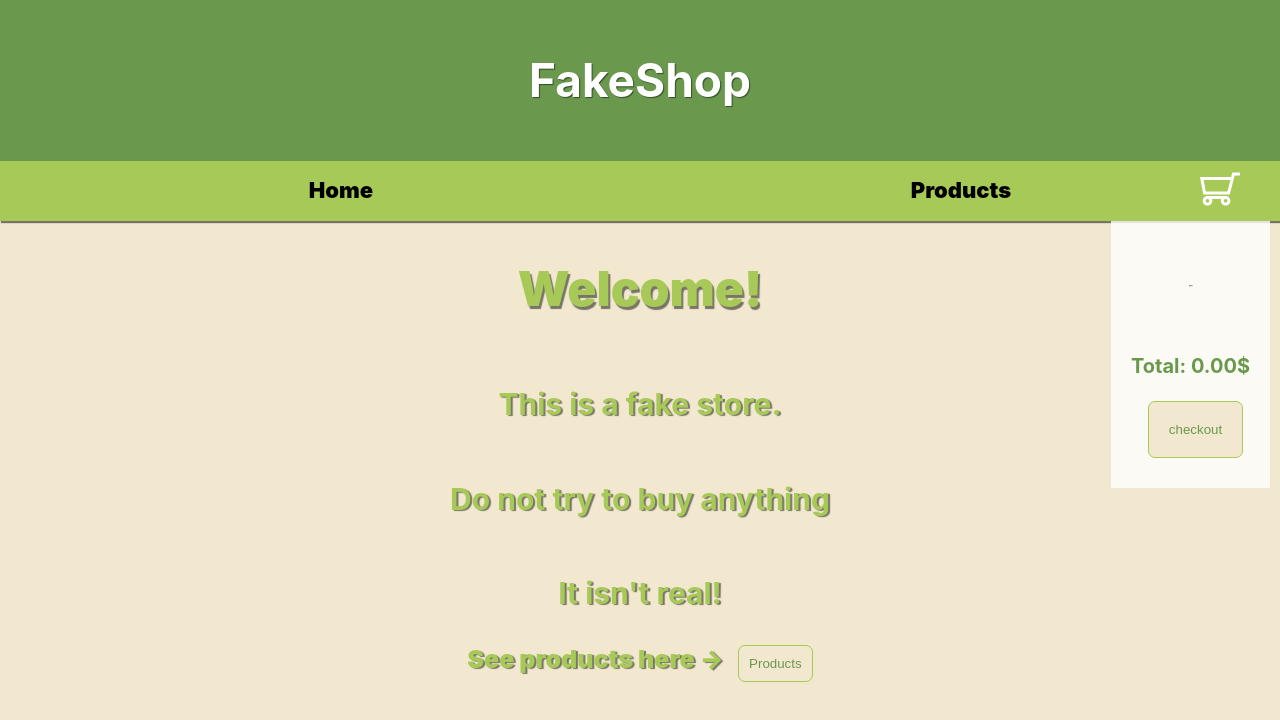
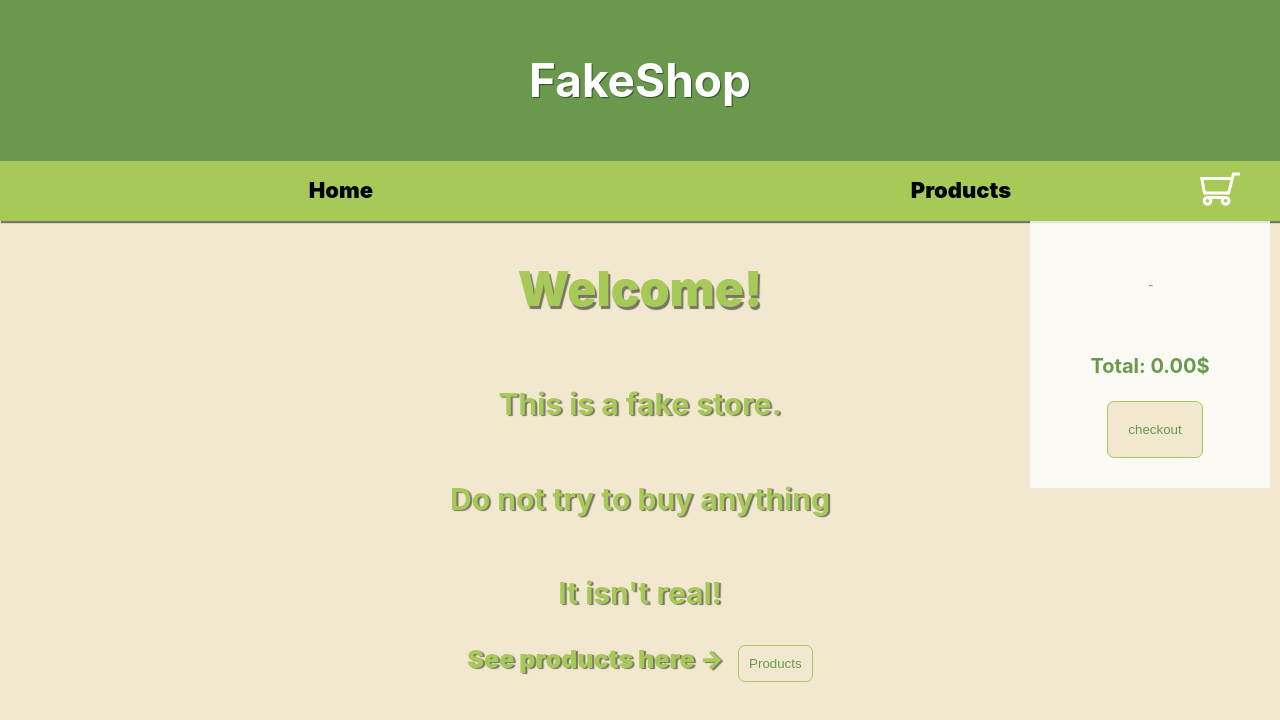
Before and after one commit to DavidxDl/ShoppingCart, a React (Vite) app: page / in a window 1280 px wide. Both pictures are taken after a click on the icon 1220 px from the left and 188 px from the top of the page. Shown: the top 720 px of the page. Built offline with nearby package versions, Linux system fonts and the light colour scheme.

Commit message:
fix shopping cart

```diff
--- a/src/components/ShoppingCart/ShoppingCart.module.css
+++ b/src/components/ShoppingCart/ShoppingCart.module.css
@@ -2,7 +2,7 @@
   padding: 20px;
   position: absolute;
   background-color: rgba(255, 255, 255, 0.8);
-  max-height: 500px;
+  min-width: 200px;
   display: flex;
   right: 10px;
   top: 60px;
```
